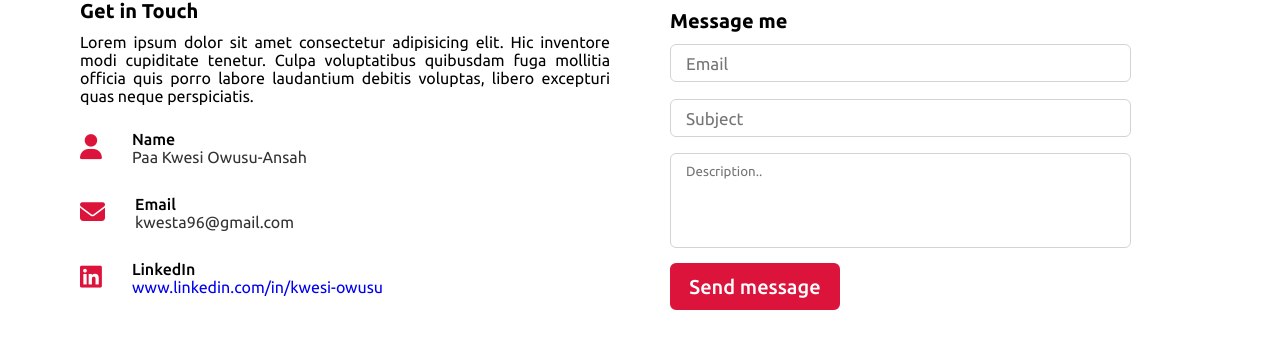
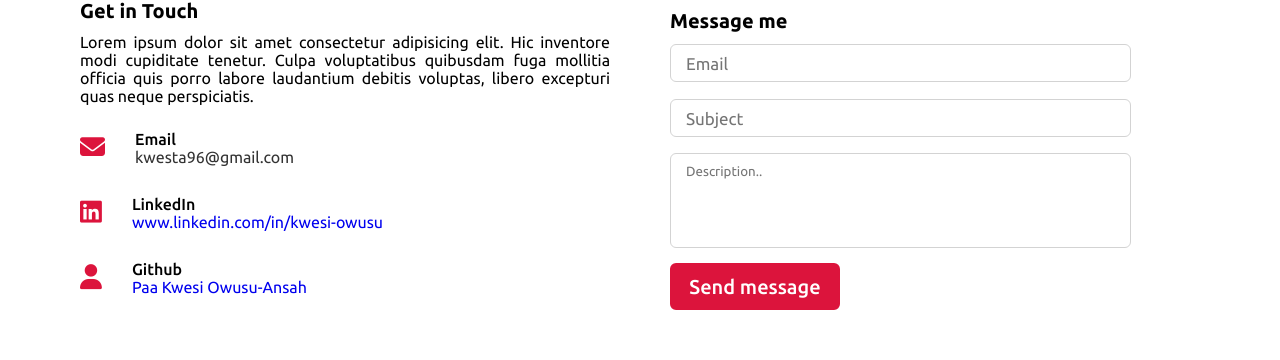
Before and after one commit to Kwesta96/my_website, a plain HTML site: page index.html in a window 1280 px wide. Shown: the part 2003-2363 px from the top of the page. Drawn offline with nearby package versions, Linux system fonts and the light colour scheme.

Commit message:
added github link

```diff
--- a/index.html
+++ b/index.html
@@ -172,13 +172,6 @@
                             debitis voluptas, libero excepturi quas neque perspiciatis.</p>
                         <div class="icons">
                             <div class="row">
-                                <i class="fas fa-user"></i>
-                                <div class="info">
-                                    <div class="head">Name</div>
-                                    <div class="sub-title">Paa Kwesi Owusu-Ansah</div>
-                                </div>
-                            </div>
-                            <div class="row">
                                 <i class="fas fa-envelope"></i>
                                 <div class="info">
                                     <div class="head">Email</div>
@@ -189,9 +182,17 @@
                                 <i class="fab fa-linkedin"></i>
                                 <div class="info">
                                     <div class="head">LinkedIn</div>
-
                                     <div class="sub-title"><a href="http://www.linkedin.com/in/kwesi-owusu"
-                                            target="_blank">www.linkedin.com/in/kwesi-owusu</a>
+                                        target="_blank">www.linkedin.com/in/kwesi-owusu</a>
+                                </div>
+                                </div>
+                            </div>
+                            <div class="row">
+                                <i class="fas fa-user"></i>
+                                <div class="info">
+                                    <div class="head">Github</div>
+                                    <div class="sub-title"><a href="https://github.com/Kwesta96"
+                                            target="_blank">Paa Kwesi Owusu-Ansah</a>
                                     </div>
                                 </div>
                             </div>
```
